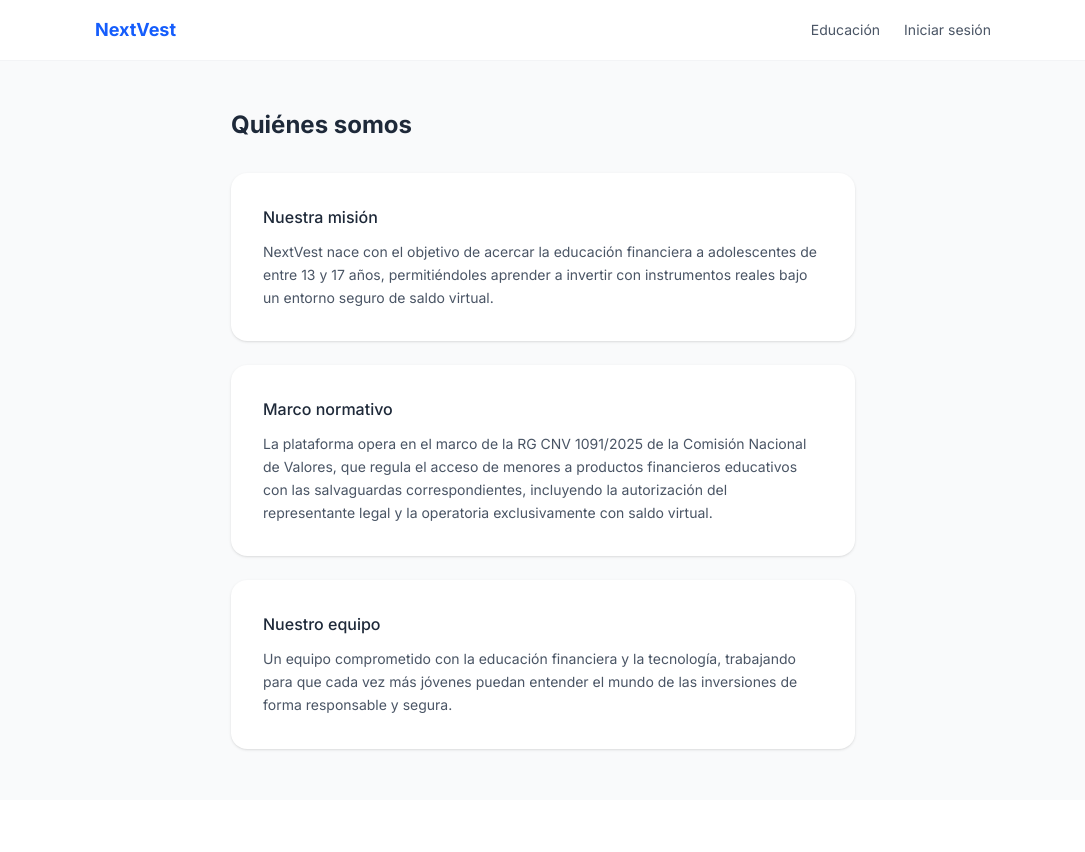
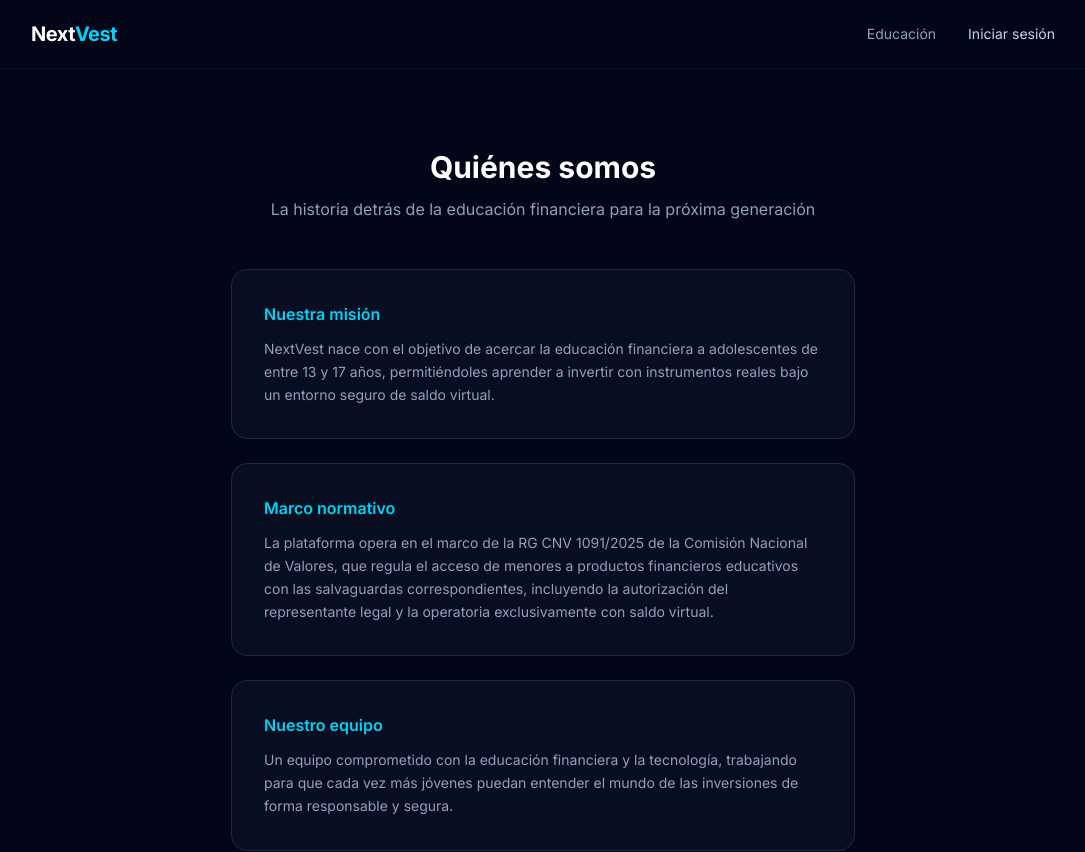
Before and after one commit to antonellaAlessandro/NextVest, a React (Vite) app: page /quienes-somos in a window 1280 px wide. Shown: the top 852 px of the page, without its empty margins (97-1182 px from the left). Before the commit the page ends 800 px from the top, so only its background shows below. Built offline with nearby package versions, Linux system fonts and the light colour scheme.

Commit message:
feat: aplicar estilo a Login, Registro y crear FondoLR

```diff
--- /dev/null
+++ b/src/components/FondoLR.jsx
@@ -0,0 +1,18 @@
+function FondoLR() {
+  return (
+    <div className="absolute inset-0 overflow-hidden pointer-events-none">
+      <svg className="absolute w-full h-full opacity-[0.07]" preserveAspectRatio="none">
+        <defs>
+          <pattern id="lineas" width="60" height="60" patternUnits="userSpaceOnUse" patternTransform="rotate(45)">
+            <line x1="0" y1="0" x2="0" y2="60" stroke="#22d3ee" strokeWidth="1" />
+          </pattern>
+        </defs>
+        <rect width="100%" height="100%" fill="url(#lineas)" className="animate-slide-lines" />
+      </svg>
+      <div className="absolute top-1/4 left-1/4 w-96 h-96 bg-cyan-500/10 blur-3xl rounded-full" />
+      <div className="absolute bottom-1/4 right-1/4 w-96 h-96 bg-cyan-500/5 blur-3xl rounded-full" />
+    </div>
+  )
+}
+
+export default FondoLR
--- a/src/pages/auth/login.jsx
+++ b/src/pages/auth/login.jsx
@@ -1,7 +1,9 @@
 import { useState } from 'react'
 import { useNavigate, Link } from 'react-router-dom'
+import { motion } from 'framer-motion'
 import { useAuth } from '../../context/AuthContext'
 import { login } from '../../services/auth.service'
+import FondoLR from '../../components/FondoLR'
 
 function Login() {
   const [email, setEmail] = useState('')
@@ -33,41 +35,50 @@
   }
 
   return (
-    <div className="min-h-screen bg-gray-50 flex items-center justify-center">
-      <div className="bg-white p-8 rounded-2xl shadow-sm w-full max-w-md">
-        <h1 className="text-2xl font-bold text-blue-600 mb-2">NextVest</h1>
-        <p className="text-gray-500 mb-8">Iniciá sesión en tu cuenta</p>
+    <div className="min-h-screen bg-slate-950 text-white flex items-center justify-center relative">
+      <FondoLR />
+
+      <motion.div
+        initial={{ opacity: 0, y: 20 }}
+        animate={{ opacity: 1, y: 0 }}
+        transition={{ duration: 0.5 }}
+        className="bg-slate-900/80 backdrop-blur-sm border border-slate-800 p-8 rounded-2xl w-full max-w-md relative z-10"
+      >
+        <Link to="/" className="text-2xl font-bold tracking-tight mb-1 inline-block">
+          Next<span className="text-cyan-400">Vest</span>
+        </Link>
+        <p className="text-slate-400 mb-8">Iniciá sesión en tu cuenta</p>
 
         {error && (
-          <div className="bg-red-50 text-red-600 px-4 py-3 rounded-lg mb-6 text-sm">
+          <div className="bg-red-500/10 border border-red-500/20 text-red-400 px-4 py-3 rounded-lg mb-6 text-sm">
             {error}
           </div>
         )}
 
         <form onSubmit={handleSubmit} className="space-y-4">
           <div>
-            <label className="block text-sm font-medium text-gray-700 mb-1">
+            <label className="block text-sm font-medium text-slate-300 mb-1.5">
               Email
             </label>
             <input
               type="email"
               value={email}
               onChange={(e) => setEmail(e.target.value)}
-              className="w-full border border-gray-200 rounded-lg px-4 py-2.5 text-sm focus:outline-none focus:ring-2 focus:ring-blue-500"
+              className="w-full bg-slate-800/50 border border-slate-700 rounded-lg px-4 py-2.5 text-sm text-white placeholder-slate-500 focus:outline-none focus:ring-2 focus:ring-cyan-500/50 focus:border-cyan-500/50"
               placeholder="tu@email.com"
               required
             />
           </div>
 
           <div>
-            <label className="block text-sm font-medium text-gray-700 mb-1">
+            <label className="block text-sm font-medium text-slate-300 mb-1.5">
               Contraseña
             </label>
             <input
               type="password"
               value={contrasenia}
               onChange={(e) => setContrasenia(e.target.value)}
-              className="w-full border border-gray-200 rounded-lg px-4 py-2.5 text-sm focus:outline-none focus:ring-2 focus:ring-blue-500"
+              className="w-full bg-slate-800/50 border border-slate-700 rounded-lg px-4 py-2.5 text-sm text-white placeholder-slate-500 focus:outline-none focus:ring-2 focus:ring-cyan-500/50 focus:border-cyan-500/50"
               placeholder="••••••••"
               required
             />
@@ -76,19 +87,19 @@
           <button
             type="submit"
             disabled={cargando}
-            className="w-full bg-blue-600 text-white py-2.5 rounded-lg text-sm font-medium hover:bg-blue-700 transition-colors disabled:opacity-50"
+            className="w-full bg-cyan-500 text-slate-950 py-2.5 rounded-lg text-sm font-semibold hover:bg-cyan-400 transition-colors disabled:opacity-50"
           >
             {cargando ? 'Ingresando...' : 'Ingresar'}
           </button>
         </form>
 
-        <p className="text-center text-sm text-gray-500 mt-6">
+        <p className="text-center text-sm text-slate-400 mt-6">
           ¿No tenés cuenta?{' '}
-          <Link to="/registro" className="text-blue-600 font-medium hover:underline">
+          <Link to="/registro" className="text-cyan-400 font-medium hover:underline">
             Registrate
           </Link>
         </p>
-      </div>
+      </motion.div>
     </div>
   )
 }
--- a/src/pages/auth/registro.jsx
+++ b/src/pages/auth/registro.jsx
@@ -1,6 +1,8 @@
 import { useState } from 'react'
 import { useNavigate, Link } from 'react-router-dom'
+import { motion } from 'framer-motion'
 import { registrar } from '../../services/auth.service'
+import FondoLR from '../../components/FondoLR'
 
 function Registro() {
   const [paso, setPaso] = useState(1)
@@ -60,101 +62,113 @@
     }
   }
 
+  const inputClass = "w-full bg-slate-800/50 border border-slate-700 rounded-lg px-4 py-2.5 text-sm text-white placeholder-slate-500 focus:outline-none focus:ring-2 focus:ring-cyan-500/50 focus:border-cyan-500/50"
+  const labelClass = "block text-sm font-medium text-slate-300 mb-1.5"
+
   return (
-    <div className="min-h-screen bg-gray-50 flex items-center justify-center py-8">
-      <div className="bg-white p-8 rounded-2xl shadow-sm w-full max-w-md">
-        <h1 className="text-2xl font-bold text-blue-600 mb-2">NextVest</h1>
-        <p className="text-gray-500 mb-6">Creá tu cuenta</p>
+    <div className="min-h-screen bg-slate-950 text-white flex items-center justify-center relative py-8">
+      <FondoLR />
+
+      <motion.div
+        initial={{ opacity: 0, y: 20 }}
+        animate={{ opacity: 1, y: 0 }}
+        transition={{ duration: 0.5 }}
+        className="bg-slate-900/80 backdrop-blur-sm border border-slate-800 p-8 rounded-2xl w-full max-w-md relative z-10"
+      >
+        <Link to="/" className="text-2xl font-bold tracking-tight mb-1 inline-block">
+          Next<span className="text-cyan-400">Vest</span>
+        </Link>
+        <p className="text-slate-400 mb-6">Creá tu cuenta</p>
 
         <div className="flex gap-2 mb-8">
-          <div className={`h-1 flex-1 rounded-full ${paso >= 1 ? 'bg-blue-600' : 'bg-gray-200'}`} />
-          <div className={`h-1 flex-1 rounded-full ${paso >= 2 ? 'bg-blue-600' : 'bg-gray-200'}`} />
+          <div className={`h-1 flex-1 rounded-full transition-colors ${paso >= 1 ? 'bg-cyan-500' : 'bg-slate-800'}`} />
+          <div className={`h-1 flex-1 rounded-full transition-colors ${paso >= 2 ? 'bg-cyan-500' : 'bg-slate-800'}`} />
         </div>
 
         {error && (
-          <div className="bg-red-50 text-red-600 px-4 py-3 rounded-lg mb-6 text-sm">
+          <div className="bg-red-500/10 border border-red-500/20 text-red-400 px-4 py-3 rounded-lg mb-6 text-sm">
             {error}
           </div>
         )}
 
         {paso === 1 && (
           <div className="space-y-4">
-            <p className="text-sm font-medium text-gray-700 mb-4">Tus datos</p>
+            <p className="text-sm font-medium text-slate-300 mb-2">Tus datos</p>
 
             <div className="grid grid-cols-2 gap-4">
               <div>
-                <label className="block text-sm font-medium text-gray-700 mb-1">Nombre</label>
+                <label className={labelClass}>Nombre</label>
                 <input
                   name="nombre"
                   value={formulario.nombre}
                   onChange={handleChange}
-                  className="w-full border border-gray-200 rounded-lg px-4 py-2.5 text-sm focus:outline-none focus:ring-2 focus:ring-blue-500"
+                  className={inputClass}
                   required
                 />
               </div>
               <div>
-                <label className="block text-sm font-medium text-gray-700 mb-1">Apellido</label>
+                <label className={labelClass}>Apellido</label>
                 <input
                   name="apellido"
                   value={formulario.apellido}
                   onChange={handleChange}
-                  className="w-full border border-gray-200 rounded-lg px-4 py-2.5 text-sm focus:outline-none focus:ring-2 focus:ring-blue-500"
+                  className={inputClass}
                   required
                 />
               </div>
             </div>
 
             <div>
-              <label className="block text-sm font-medium text-gray-700 mb-1">DNI</label>
+              <label className={labelClass}>DNI</label>
               <input
                 name="dni"
                 type="number"
                 value={formulario.dni}
                 onChange={handleChange}
-                className="w-full border border-gray-200 rounded-lg px-4 py-2.5 text-sm focus:outline-none focus:ring-2 focus:ring-blue-500"
+                className={inputClass}
                 required
               />
             </div>
 
             <div>
-              <label className="block text-sm font-medium text-gray-700 mb-1">Fecha de nacimiento</label>
+              <label className={labelClass}>Fecha de nacimiento</label>
               <input
                 name="fecha_nacimiento"
                 type="date"
                 value={formulario.fecha_nacimiento}
                 onChange={handleChange}
-                className="w-full border border-gray-200 rounded-lg px-4 py-2.5 text-sm focus:outline-none focus:ring-2 focus:ring-blue-500"
+                className={inputClass}
                 required
               />
             </div>
 
             <div>
-              <label className="block text-sm font-medium text-gray-700 mb-1">Email</label>
+              <label className={labelClass}>Email</label>
               <input
                 name="email"
                 type="email"
                 value={formulario.email}
                 onChange={handleChange}
-                className="w-full border border-gray-200 rounded-lg px-4 py-2.5 text-sm focus:outline-none focus:ring-2 focus:ring-blue-500"
+                className={inputClass}
                 required
               />
             </div>
 
             <div>
-              <label className="block text-sm font-medium text-gray-700 mb-1">Contraseña</label>
+              <label className={labelClass}>Contraseña</label>
               <input
                 name="contrasenia"
                 type="password"
                 value={formulario.contrasenia}
                 onChange={handleChange}
-                className="w-full border border-gray-200 rounded-lg px-4 py-2.5 text-sm focus:outline-none focus:ring-2 focus:ring-blue-500"
+                className={inputClass}
                 required
               />
             </div>
 
             <button
               onClick={() => setPaso(2)}
-              className="w-full bg-blue-600 text-white py-2.5 rounded-lg text-sm font-medium hover:bg-blue-700 transition-colors"
+              className="w-full bg-cyan-500 text-slate-950 py-2.5 rounded-lg text-sm font-semibold hover:bg-cyan-400 transition-colors"
             >
               Siguiente
             </button>
@@ -163,51 +177,51 @@
 
         {paso === 2 && (
           <form onSubmit={handleSubmit} className="space-y-4">
-            <p className="text-sm font-medium text-gray-700 mb-4">Datos del representante legal</p>
+            <p className="text-sm font-medium text-slate-300 mb-2">Datos del representante legal</p>
 
             <div className="grid grid-cols-2 gap-4">
               <div>
-                <label className="block text-sm font-medium text-gray-700 mb-1">Nombre</label>
+                <label className={labelClass}>Nombre</label>
                 <input
                   name="nombre"
                   value={formulario.representante.nombre}
                   onChange={handleChangeRepresentante}
-                  className="w-full border border-gray-200 rounded-lg px-4 py-2.5 text-sm focus:outline-none focus:ring-2 focus:ring-blue-500"
+                  className={inputClass}
                   required
                 />
               </div>
               <div>
-                <label className="block text-sm font-medium text-gray-700 mb-1">Apellido</label>
+                <label className={labelClass}>Apellido</label>
                 <input
                   name="apellido"
                   value={formulario.representante.apellido}
                   onChange={handleChangeRepresentante}
-                  className="w-full border border-gray-200 rounded-lg px-4 py-2.5 text-sm focus:outline-none focus:ring-2 focus:ring-blue-500"
+                  className={inputClass}
                   required
                 />
               </div>
             </div>
 
             <div>
-              <label className="block text-sm font-medium text-gray-700 mb-1">DNI</label>
+              <label className={labelClass}>DNI</label>
               <input
                 name="dni"
                 type="number"
                 value={formulario.representante.dni}
                 onChange={handleChangeRepresentante}
-                className="w-full border border-gray-200 rounded-lg px-4 py-2.5 text-sm focus:outline-none focus:ring-2 focus:ring-blue-500"
+                className={inputClass}
                 required
               />
             </div>
 
             <div>
-              <label className="block text-sm font-medium text-gray-700 mb-1">Email</label>
+              <label className={labelClass}>Email</label>
               <input
                 name="email"
                 type="email"
                 value={formulario.representante.email}
                 onChange={handleChangeRepresentante}
-                className="w-full border border-gray-200 rounded-lg px-4 py-2.5 text-sm focus:outline-none focus:ring-2 focus:ring-blue-500"
+                className={inputClass}
                 required
               />
             </div>
@@ -216,14 +230,14 @@
               <button
                 type="button"
                 onClick={() => setPaso(1)}
-                className="flex-1 border border-gray-200 text-gray-600 py-2.5 rounded-lg text-sm font-medium hover:bg-gray-50 transition-colors"
+                className="flex-1 border border-slate-700 text-slate-300 py-2.5 rounded-lg text-sm font-medium hover:border-slate-500 hover:text-white transition-colors"
               >
                 Atrás
               </button>
               <button
                 type="submit"
                 disabled={cargando}
-                className="flex-1 bg-blue-600 text-white py-2.5 rounded-lg text-sm font-medium hover:bg-blue-700 transition-colors disabled:opacity-50"
+                className="flex-1 bg-cyan-500 text-slate-950 py-2.5 rounded-lg text-sm font-semibold hover:bg-cyan-400 transition-colors disabled:opacity-50"
               >
                 {cargando ? 'Registrando...' : 'Registrarse'}
               </button>
@@ -231,13 +245,13 @@
           </form>
         )}
 
-        <p className="text-center text-sm text-gray-500 mt-6">
+        <p className="text-center text-sm text-slate-400 mt-6">
           ¿Ya tenés cuenta?{' '}
-          <Link to="/login" className="text-blue-600 font-medium hover:underline">
+          <Link to="/login" className="text-cyan-400 font-medium hover:underline">
             Iniciá sesión
           </Link>
         </p>
-      </div>
+      </motion.div>
     </div>
   )
 }
--- a/src/pages/publica/educacion.jsx
+++ b/src/pages/publica/educacion.jsx
@@ -1,5 +1,6 @@
 import { useState } from 'react'
 import { Link } from 'react-router-dom'
+import { motion } from 'framer-motion'
 
 const SECCIONES = [
   {
@@ -34,35 +35,45 @@
   const [seccionActiva, setSeccionActiva] = useState(0)
 
   return (
-    <div className="min-h-screen bg-gray-50">
-      <nav className="bg-white border-b border-gray-100 px-6 py-4">
-        <div className="max-w-4xl mx-auto flex items-center justify-between">
-          <Link to="/login" className="text-lg font-bold text-blue-600">
-            NextVest
+    <div className="min-h-screen bg-slate-950 text-white">
+      <nav className="border-b border-slate-800/50 px-6 py-5">
+        <div className="max-w-5xl mx-auto flex items-center justify-between">
+          <Link to="/" className="text-xl font-bold tracking-tight">
+            Next<span className="text-cyan-400">Vest</span>
           </Link>
-          <div className="flex gap-6">
-            <Link to="/quienes-somos" className="text-sm text-gray-600 hover:text-blue-600">
+          <div className="flex items-center gap-8">
+            <Link to="/quienes-somos" className="text-sm text-slate-400 hover:text-white transition-colors">
               Quiénes somos
             </Link>
-            <Link to="/login" className="text-sm text-gray-600 hover:text-blue-600">
+            <Link to="/login" className="text-sm text-slate-300 hover:text-white transition-colors">
               Iniciar sesión
             </Link>
           </div>
         </div>
       </nav>
 
-      <div className="max-w-3xl mx-auto px-6 py-12">
-        <h1 className="text-2xl font-bold text-gray-800 mb-8">Educación financiera</h1>
+      <div className="max-w-3xl mx-auto px-6 py-20">
+        <motion.div
+          initial={{ opacity: 0, y: 15 }}
+          animate={{ opacity: 1, y: 0 }}
+          transition={{ duration: 0.5 }}
+          className="text-center mb-12"
+        >
+          <h1 className="text-3xl font-bold mb-3">Educación financiera</h1>
+          <p className="text-slate-400">
+            Todo lo que necesitás entender antes de empezar a invertir
+          </p>
+        </motion.div>
 
-        <div className="flex gap-2 mb-6">
+        <div className="flex gap-2 mb-8 flex-wrap justify-center">
           {SECCIONES.map((seccion, index) => (
             <button
               key={index}
               onClick={() => setSeccionActiva(index)}
               className={`px-4 py-2 rounded-lg text-sm font-medium transition-colors ${
                 seccionActiva === index
-                  ? 'bg-blue-600 text-white'
-                  : 'bg-white text-gray-600 hover:bg-gray-100'
+                  ? 'bg-cyan-500 text-slate-950'
+                  : 'bg-slate-900 text-slate-400 hover:text-white border border-slate-800'
               }`}
             >
               {seccion.titulo}
@@ -72,11 +83,27 @@
 
         <div className="space-y-4">
           {SECCIONES[seccionActiva].contenido.map((item, index) => (
-            <div key={index} className="bg-white rounded-2xl p-6 shadow-sm">
-              <h3 className="font-medium text-gray-800 mb-2">{item.termino}</h3>
-              <p className="text-sm text-gray-600 leading-relaxed">{item.definicion}</p>
-            </div>
+            <motion.div
+              key={item.termino}
+              initial={{ opacity: 0, y: 15 }}
+              animate={{ opacity: 1, y: 0 }}
+              whileHover={{ scale: 1.02 }}
+              transition={{ duration: 0.4, delay: index * 0.05 }}
+              className="bg-slate-900/50 border border-slate-800 rounded-2xl p-6"
+            >
+              <h3 className="font-semibold mb-2 text-cyan-400">{item.termino}</h3>
+              <p className="text-sm text-slate-400 leading-relaxed">{item.definicion}</p>
+            </motion.div>
           ))}
+        </div>
+
+        <div className="text-center mt-12">
+          <Link
+            to="/"
+            className="text-sm text-slate-400 hover:text-white transition-colors"
+          >
+            ← Volver al inicio
+          </Link>
         </div>
       </div>
     </div>
--- a/src/pages/publica/quienesSomos.jsx
+++ b/src/pages/publica/quienesSomos.jsx
@@ -1,53 +1,98 @@
 import { Link } from 'react-router-dom'
+import { motion } from 'framer-motion'
 
 function QuienesSomos() {
   return (
-    <div className="min-h-screen bg-gray-50">
-      <nav className="bg-white border-b border-gray-100 px-6 py-4">
-        <div className="max-w-4xl mx-auto flex items-center justify-between">
-          <Link to="/login" className="text-lg font-bold text-blue-600">
-            NextVest
+    <div className="min-h-screen bg-slate-950 text-white">
+      <nav className="border-b border-slate-800/50 px-6 py-5">
+        <div className="max-w-5xl mx-auto flex items-center justify-between">
+          <Link to="/" className="text-xl font-bold tracking-tight">
+            Next<span className="text-cyan-400">Vest</span>
           </Link>
-          <div className="flex gap-6">
-            <Link to="/educacion" className="text-sm text-gray-600 hover:text-blue-600">
+          <div className="flex items-center gap-8">
+            <Link to="/educacion" className="text-sm text-slate-400 hover:text-white transition-colors">
               Educación
             </Link>
-            <Link to="/login" className="text-sm text-gray-600 hover:text-blue-600">
+            <Link to="/login" className="text-sm text-slate-300 hover:text-white transition-colors">
               Iniciar sesión
             </Link>
           </div>
         </div>
       </nav>
 
-      <div className="max-w-2xl mx-auto px-6 py-12">
-        <h1 className="text-2xl font-bold text-gray-800 mb-8">Quiénes somos</h1>
+      <div className="max-w-2xl mx-auto px-6 py-20">
+        <motion.div
+          initial={{ opacity: 0, y: 15 }}
+          animate={{ opacity: 1, y: 0 }}
+          transition={{ duration: 0.5 }}
+          className="text-center mb-12"
+        >
+          <h1 className="text-3xl font-bold mb-3">
+            Quiénes somos
+          </h1>
+          <p className="text-slate-400">
+            La historia detrás de la educación financiera para la próxima generación
+          </p>
+        </motion.div>
 
-        <div className="bg-white rounded-2xl p-8 shadow-sm mb-6">
-          <h2 className="font-medium text-gray-800 mb-3">Nuestra misión</h2>
-          <p className="text-sm text-gray-600 leading-relaxed">
+        <div className="space-y-6">
+          <motion.div
+                initial={{ opacity: 0, y: 20 }}
+                whileInView={{ opacity: 1, y: 0 }}
+                whileHover={{ scale: 1.02 }}
+                viewport={{ once: true }}
+                transition={{ duration: 0.5 }}
+                className="bg-slate-900/50 border border-slate-800 rounded-2xl p-8"
+            >
+            <h2 className="font-semibold mb-3 text-cyan-400">Nuestra misión</h2>
+            <p className="text-sm text-slate-400 leading-relaxed">
               NextVest nace con el objetivo de acercar la educación financiera a adolescentes
               de entre 13 y 17 años, permitiéndoles aprender a invertir con instrumentos reales
               bajo un entorno seguro de saldo virtual.
             </p>
-        </div>
+          </motion.div>
 
-        <div className="bg-white rounded-2xl p-8 shadow-sm mb-6">
-          <h2 className="font-medium text-gray-800 mb-3">Marco normativo</h2>
-          <p className="text-sm text-gray-600 leading-relaxed">
+         <motion.div
+            initial={{ opacity: 0, y: 20 }}
+            whileInView={{ opacity: 1, y: 0 }}
+            whileHover={{ scale: 1.02 }}
+            viewport={{ once: true }}
+            transition={{ duration: 0.5 }}
+            className="bg-slate-900/50 border border-slate-800 rounded-2xl p-8"
+            >
+            <h2 className="font-semibold mb-3 text-cyan-400">Marco normativo</h2>
+            <p className="text-sm text-slate-400 leading-relaxed">
               La plataforma opera en el marco de la RG CNV 1091/2025 de la Comisión Nacional
               de Valores, que regula el acceso de menores a productos financieros educativos
               con las salvaguardas correspondientes, incluyendo la autorización del
               representante legal y la operatoria exclusivamente con saldo virtual.
             </p>
-        </div>
+          </motion.div>
 
-        <div className="bg-white rounded-2xl p-8 shadow-sm">
-          <h2 className="font-medium text-gray-800 mb-3">Nuestro equipo</h2>
-          <p className="text-sm text-gray-600 leading-relaxed">
+          <motion.div
+            initial={{ opacity: 0, y: 20 }}
+            whileInView={{ opacity: 1, y: 0 }}
+            whileHover={{ scale: 1.02 }}
+            viewport={{ once: true }}
+            transition={{ duration: 0.5 }}
+            className="bg-slate-900/50 border border-slate-800 rounded-2xl p-8"
+            >
+            <h2 className="font-semibold mb-3 text-cyan-400">Nuestro equipo</h2>
+            <p className="text-sm text-slate-400 leading-relaxed">
               Un equipo comprometido con la educación financiera y la tecnología, trabajando
               para que cada vez más jóvenes puedan entender el mundo de las inversiones de
               forma responsable y segura.
             </p>
+          </motion.div>
+        </div>
+
+        <div className="text-center mt-12">
+          <Link
+            to="/"
+            className="text-sm text-slate-400 hover:text-white transition-colors inline-flex items-center gap-2"
+          >
+            ← Volver al inicio
+          </Link>
         </div>
       </div>
     </div>
```
Also changed, not shown: src/index.css (+12 -0 lines). Lines whose indentation alone changed are shown as unchanged.
